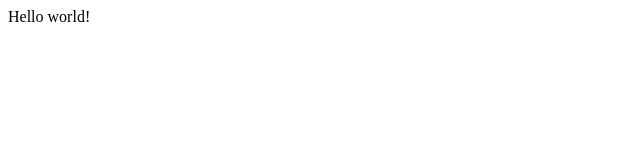
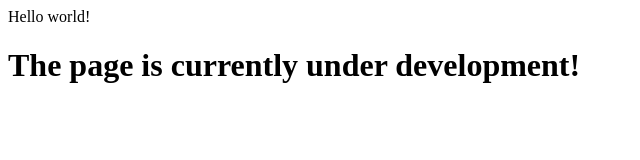
Before and after one commit to txleev/txleev.github.io, a plain HTML site: page index.html in a window 1280 px wide. Shown: the whole page, without its empty margins (0-640 px from the left). Drawn offline with Linux system fonts and the light colour scheme.

Commit message:
Update index.html

```diff
--- a/index.html
+++ b/index.html
@@ -1 +1,2 @@
 Hello world!
+<h1> The page is currently under development! </h1>
```
